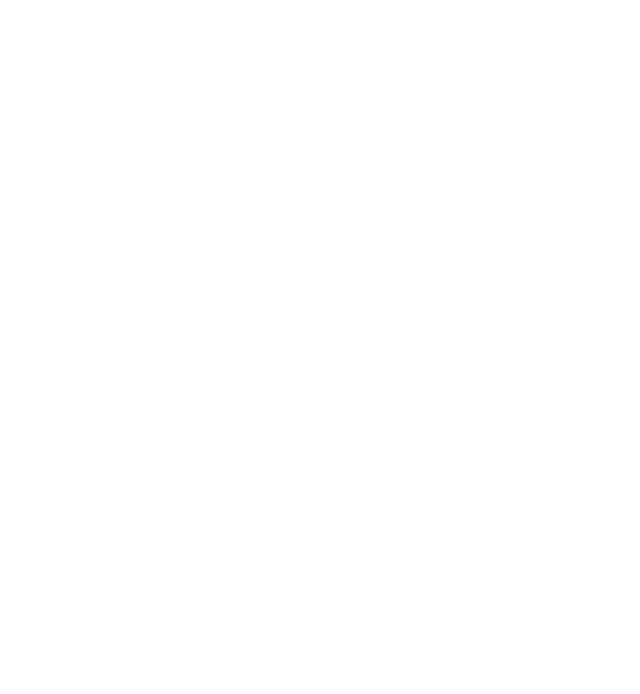
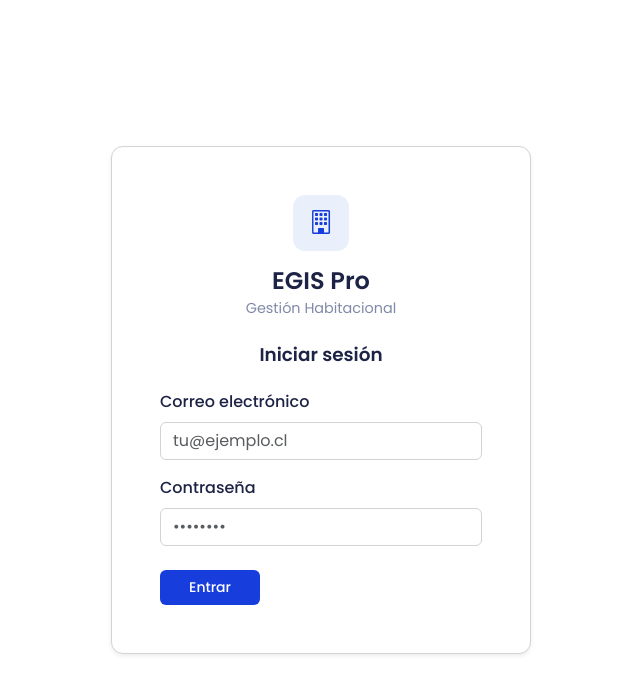
Before and after one commit to matias-bello-rodriguez/ia, an Angular app in the folder angular/: page /login in a window 1280 px wide. Before the commit this address led to /. Shown: the top 694 px of the page, without its empty margins (319-959 px from the left). Built offline with nearby package versions, Linux system fonts and the light colour scheme.

Commit message:
añadir login

```diff
--- a/angular/src/app/app.routes.ts
+++ b/angular/src/app/app.routes.ts
@@ -2,6 +2,10 @@
 
 export const routes: Routes = [
   { path: '', pathMatch: 'full', redirectTo: 'dashboard' },
+  {
+    path: 'login',
+    loadComponent: () => import('./features/auth/login.component').then((m) => m.LoginComponent),
+  },
   {
     path: '',
     loadComponent: () => import('./core/layout/layout.component').then((m) => m.LayoutComponent),
--- a/angular/src/app/core/services/index.ts
+++ b/angular/src/app/core/services/index.ts
@@ -1,4 +1,5 @@
 export { API_BASE_URL } from './api-config';
+export { AuthService, type User, type LoginRequest } from './auth.service';
 export { DashboardService, type DashboardData } from './dashboard.service';
 export { ProyectosService } from './proyectos.service';
 export { BeneficiariosService, type BeneficiariosQuery } from './beneficiarios.service';
--- /dev/null
+++ b/angular/src/app/features/auth/login.component.html
@@ -0,0 +1,77 @@
+<div class="auth-page">
+  <div class="auth-card card shadow-sm">
+    <div class="card-body p-4 p-md-5">
+      <div class="auth-header text-center mb-4">
+        <div class="auth-logo mb-3">
+          <i class="bi bi-building"></i>
+        </div>
+        <h1 class="auth-title">EGIS Pro</h1>
+        <p class="auth-subtitle">Gestión Habitacional</p>
+        <h2 class="auth-form-title mt-4">Iniciar sesión</h2>
+      </div>
+
+      <form [formGroup]="form" (ngSubmit)="onSubmit()" class="auth-form">
+        @if (error) {
+          <div class="alert alert-danger py-2 small" role="alert">
+            {{ error }}
+          </div>
+        }
+
+        <div class="mb-3">
+          <label for="login-email" class="form-label">Correo electrónico</label>
+          <input
+            id="login-email"
+            type="email"
+            class="form-control"
+            formControlName="email"
+            placeholder="tu@ejemplo.cl"
+            autocomplete="email"
+          />
+          @if (form.get('email')?.invalid && form.get('email')?.touched) {
+            <div class="invalid-feedback d-block">
+              @if (form.get('email')?.errors?.['required']) {
+                Ingrese su correo.
+              }
+              @if (form.get('email')?.errors?.['email']) {
+                Correo no válido.
+              }
+            </div>
+          }
+        </div>
+
+        <div class="mb-4">
+          <label for="login-password" class="form-label">Contraseña</label>
+          <input
+            id="login-password"
+            type="password"
+            class="form-control"
+            formControlName="password"
+            placeholder="••••••••"
+            autocomplete="current-password"
+          />
+          @if (form.get('password')?.invalid && form.get('password')?.touched) {
+            <div class="invalid-feedback d-block">
+              @if (form.get('password')?.errors?.['required']) {
+                Ingrese su contraseña.
+              }
+              @if (form.get('password')?.errors?.['minlength']) {
+                Mínimo 6 caracteres.
+              }
+            </div>
+          }
+        </div>
+
+        <button
+          type="submit"
+          class="btn btn-primary-otic btn-auto-width w-100"
+          [disabled]="loading"
+        >
+          @if (loading) {
+            <span class="spinner-border spinner-border-sm me-2" role="status"></span>
+          }
+          Entrar
+        </button>
+      </form>
+    </div>
+  </div>
+</div>
--- /dev/null
+++ b/angular/src/app/features/auth/login.component.ts
@@ -0,0 +1,48 @@
+import { Component } from '@angular/core';
+import { CommonModule } from '@angular/common';
+import { Router, RouterLink } from '@angular/router';
+import { ReactiveFormsModule, FormBuilder, FormGroup, Validators } from '@angular/forms';
+import { AuthService } from '../../core/services';
+
+@Component({
+  selector: 'app-login',
+  standalone: true,
+  imports: [CommonModule, ReactiveFormsModule, RouterLink],
+  templateUrl: './login.component.html',
+})
+export class LoginComponent {
+  form: FormGroup;
+  loading = false;
+  error: string | null = null;
+
+  constructor(
+    private fb: FormBuilder,
+    private auth: AuthService,
+    private router: Router
+  ) {
+    this.form = this.fb.nonNullable.group({
+      email: ['', [Validators.required, Validators.email]],
+      password: ['', [Validators.required, Validators.minLength(6)]],
+    });
+  }
+
+  onSubmit(): void {
+    this.error = null;
+    if (this.form.invalid) {
+      this.form.markAllAsTouched();
+      return;
+    }
+    const { email, password } = this.form.getRawValue();
+    this.loading = true;
+    this.auth.login(email, password).subscribe({
+      next: () => {
+        this.loading = false;
+        this.router.navigate(['/dashboard']);
+      },
+      error: (err) => {
+        this.loading = false;
+        this.error = err?.error?.message ?? 'Error al iniciar sesión. Intente de nuevo.';
+      },
+    });
+  }
+}
--- a/angular/src/styles.css
+++ b/angular/src/styles.css
@@ -1,20 +1,54 @@
 @import 'bootstrap/dist/css/bootstrap.min.css';
 
+/* ==========================================================================
+   Paleta principal OTIC / Confianza — única fuente de verdad
+   Usar estas variables en toda la app; sidebar y fondo ya las usan.
+   ========================================================================== */
 :root {
+  /* Primarios */
   --egis-primary: #173DDC;
   --egis-primary-hover: #132cb1;
-  --egis-pink: #EB4A88;
-  --egis-pink-hover: #d13a75;
+  --egis-accent: #EB4A88;
+  --egis-accent-hover: #d13a75;
+  /* Alias para compatibilidad */
+  --egis-pink: var(--egis-accent);
+  --egis-pink-hover: var(--egis-accent-hover);
+
+  /* Fondos y sidebar */
   --egis-sidebar-bg: #1D2345;
   --egis-text: #1D2345;
+  --egis-white: #FFFFFF;
+  --egis-body-bg: var(--bs-body-bg, #f5f5f5);
+
+  /* Texto */
+  --egis-text-body: #474756;
   --egis-text-muted: #808AA8;
+
+  /* Bordes y superficies */
   --egis-border: #D4D2D5;
+  --egis-progress-bg: #E9EBEE;
+  --egis-disabled: #ABA7AF;
+  --egis-outline-hover: #f0f3ff;
+
+  /* Tablas */
   --egis-grid-header-bg: rgba(38, 112, 224, 0.1);
+
+  /* Estados / badges */
+  --egis-success: #00C56B;
+  --egis-draft: #F9DC00;
+  --egis-closed: #EB4A88;
+
+  /* Gradiente de progreso */
+  --egis-progress-gradient: linear-gradient(90deg, #173DDC 0%, #EB4A88 100%);
+
+  /* Tipografía (Poppins en botones/modales; Montserrat opcional en body) */
+  --egis-font-primary: 'Poppins', sans-serif;
+  --egis-font-secondary: 'Montserrat', sans-serif;
 }
 
 body {
-  font-family: 'Poppins', sans-serif;
-  background-color: var(--bs-body-bg);
+  font-family: var(--egis-font-primary);
+  background-color: var(--egis-body-bg);
   color: var(--egis-text);
 }
 
@@ -50,10 +84,10 @@
 }
 
 .btn-primary-otic {
-  background: #173DDC !important;
+  background: var(--egis-primary) !important;
   border-radius: 6px !important;
-  color: #FFFFFF !important;
-  font-family: 'Poppins', sans-serif;
+  color: var(--egis-white) !important;
+  font-family: var(--egis-font-primary);
   font-weight: 500;
   font-size: 14px !important;
   height: 35px !important;
@@ -67,7 +101,7 @@
 }
 
 .btn-primary-otic:hover {
-  background: #132cb1 !important;
+  background: var(--egis-primary-hover) !important;
 }
 
 .btn-primary-otic.btn-auto-width {
@@ -76,10 +110,10 @@
 }
 
 .btn-pink-otic {
-  background: #EB4A88 !important;
+  background: var(--egis-accent) !important;
   border-radius: 6px !important;
-  color: #FFFFFF !important;
-  font-family: 'Poppins', sans-serif;
+  color: var(--egis-white) !important;
+  font-family: var(--egis-font-primary);
   font-weight: 500;
   font-size: 14px !important;
   height: 35px !important;
@@ -93,7 +127,7 @@
 }
 
 .btn-pink-otic:hover {
-  background: #d13a75 !important;
+  background: var(--egis-accent-hover) !important;
 }
 
 .btn-pink-otic.btn-auto-width {
@@ -103,10 +137,10 @@
 
 .btn-outline-otic {
   background: transparent !important;
-  border: 1px solid #173DDC !important;
+  border: 1px solid var(--egis-primary) !important;
   border-radius: 6px !important;
-  color: #173DDC !important;
-  font-family: 'Poppins', sans-serif;
+  color: var(--egis-primary) !important;
+  font-family: var(--egis-font-primary);
   font-weight: 500;
   font-size: 14px !important;
   height: 35px !important;
@@ -119,7 +153,7 @@
 }
 
 .btn-outline-otic:hover {
-  background: #f0f3ff !important;
+  background: var(--egis-outline-hover) !important;
 }
 
 .btn-outline-otic.btn-auto-width {
@@ -128,25 +162,25 @@
 }
 
 .info-label {
-  font-family: 'Poppins', sans-serif;
+  font-family: var(--egis-font-primary);
   font-weight: 400;
   font-size: 16px;
-  color: #808AA8;
+  color: var(--egis-text-muted);
   display: inline-block;
 }
 
 .info-value {
-  font-family: 'Poppins', sans-serif;
+  font-family: var(--egis-font-primary);
   font-weight: 400;
   font-size: 16px;
-  color: #1D2345;
+  color: var(--egis-text);
 }
 
 /* Grilla genérica estilo mantenedor */
 .custom-grid-container {
   border-radius: 8px;
   overflow: hidden;
-  border: 1px solid #D4D2D5;
+  border: 1px solid var(--egis-border);
 }
 
 .custom-grid {
@@ -156,28 +190,28 @@
 }
 
 .custom-grid thead {
-  background-color: rgba(38, 112, 224, 0.1) !important;
+  background-color: var(--egis-grid-header-bg) !important;
 }
 
 .custom-grid th {
-  font-family: 'Poppins', sans-serif;
+  font-family: var(--egis-font-primary);
   font-weight: 600;
   font-size: 14px;
-  color: #1D2345;
+  color: var(--egis-text);
   padding: 12px 15px;
   text-align: left;
-  border-bottom: 1px solid #D4D2D5;
+  border-bottom: 1px solid var(--egis-border);
   text-transform: none !important;
 }
 
 .custom-grid td {
-  font-family: 'Poppins', sans-serif;
+  font-family: var(--egis-font-primary);
   font-weight: 400;
   font-size: 14px;
-  color: #474756;
+  color: var(--egis-text-body);
   padding: 12px 15px;
   vertical-align: middle;
-  border-bottom: 1px solid #D4D2D5;
+  border-bottom: 1px solid var(--egis-border);
 }
 
 .custom-grid tr:last-child td {
@@ -188,10 +222,10 @@
   width: 217px !important;
   height: 35px !important;
   border-radius: 6px !important;
-  border: 1px solid #173DDC !important;
+  border: 1px solid var(--egis-primary) !important;
   background: transparent !important;
-  color: #173DDC !important;
-  font-family: 'Poppins', sans-serif;
+  color: var(--egis-primary) !important;
+  font-family: var(--egis-font-primary);
   font-weight: 500;
   font-size: 14px !important;
   padding: 0;
@@ -203,13 +237,13 @@
 }
 
 .btn-recordar-seleccionados:hover:not(:disabled) {
-  background: #f0f3ff !important;
+  background: var(--egis-outline-hover) !important;
 }
 
 .btn-recordar-seleccionados:disabled {
   opacity: 0.5 !important;
-  border-color: #ABA7AF !important;
-  color: #ABA7AF !important;
+  border-color: var(--egis-disabled) !important;
+  color: var(--egis-disabled) !important;
   cursor: not-allowed;
 }
 
@@ -217,10 +251,10 @@
   width: 321px !important;
   height: 35px !important;
   border-radius: 6px !important;
-  background: #173DDC !important;
-  color: #FFFFFF !important;
+  background: var(--egis-primary) !important;
+  color: var(--egis-white) !important;
   border: none !important;
-  font-family: 'Poppins', sans-serif;
+  font-family: var(--egis-font-primary);
   font-weight: 500;
   font-size: 14px !important;
   padding: 0;
@@ -232,32 +266,32 @@
 }
 
 .btn-recordar-pendientes:hover:not(:disabled) {
-  background: #132cb1 !important;
+  background: var(--egis-primary-hover) !important;
 }
 
 .btn-recordar-pendientes:disabled {
-  background: #ABA7AF !important;
+  background: var(--egis-disabled) !important;
   cursor: not-allowed;
 }
 
 .progress-bar-gradient {
-  background: linear-gradient(90deg, #173DDC 0%, #EB4A88 100%) !important;
+  background: var(--egis-progress-gradient) !important;
   border-radius: 1000px !important;
 }
 
 .badge-enviada {
-  background-color: #00C56B !important;
-  color: #FFFFFF !important;
+  background-color: var(--egis-success) !important;
+  color: var(--egis-white) !important;
 }
 
 .badge-borrador {
-  background-color: #F9DC00 !important;
+  background-color: var(--egis-draft) !important;
   color: #000000 !important;
 }
 
 .badge-cerrada {
-  background-color: #EB4A88 !important;
-  color: #FFFFFF !important;
+  background-color: var(--egis-closed) !important;
+  color: var(--egis-white) !important;
 }
 
 .badge {
@@ -272,6 +306,83 @@
   border-radius: 4px;
 }
 
-.badge-status-ok { background-color: #00C56B !important; color: #fff; }
-.badge-status-warning { background-color: #F9DC00 !important; color: #000; }
-.badge-status-danger { background-color: #EB4A88 !important; color: #fff; }
+.badge-status-ok { background-color: var(--egis-success) !important; color: var(--egis-white); }
+.badge-status-warning { background-color: var(--egis-draft) !important; color: #000; }
+.badge-status-danger { background-color: var(--egis-closed) !important; color: var(--egis-white); }
+
+/* --- Páginas de autenticación (login / register) --- */
+.auth-page {
+  min-height: 100vh;
+  display: flex;
+  align-items: center;
+  justify-content: center;
+  padding: 1.5rem;
+  background: var(--egis-body-bg);
+}
+
+.auth-card {
+  width: 100%;
+  max-width: 420px;
+  border-radius: 12px;
+  border: 1px solid var(--egis-border);
+  background: var(--egis-white);
+}
+
+.auth-header .auth-logo {
+  width: 56px;
+  height: 56px;
+  margin-left: auto;
+  margin-right: auto;
+  display: flex;
+  align-items: center;
+  justify-content: center;
+  background: var(--egis-grid-header-bg);
+  color: var(--egis-primary);
+  border-radius: 12px;
+  font-size: 1.5rem;
+}
+
+.auth-title {
+  font-size: 1.5rem;
+  font-weight: 600;
+  color: var(--egis-text);
+  margin-bottom: 0.15rem;
+}
+
+.auth-subtitle {
+  font-size: 0.9rem;
+  color: var(--egis-text-muted);
+  margin-bottom: 0;
+}
+
+.auth-form-title {
+  font-size: 1.15rem;
+  font-weight: 600;
+  color: var(--egis-text);
+}
+
+.auth-form .form-label {
+  font-weight: 500;
+  color: var(--egis-text);
+}
+
+.auth-form .form-control {
+  border-color: var(--egis-border);
+  border-radius: 6px;
+}
+
+.auth-form .form-control:focus {
+  border-color: var(--egis-primary);
+  box-shadow: 0 0 0 3px rgba(23, 61, 220, 0.12);
+}
+
+.auth-link {
+  color: var(--egis-primary);
+  font-weight: 500;
+  text-decoration: none;
+}
+
+.auth-link:hover {
+  color: var(--egis-primary-hover);
+  text-decoration: underline;
+}
```
Also changed, not shown: angular/src/app/core/services/auth.service.ts (added, +96 -0 lines), 36 other files (tests, documents, lock files or other folders).
